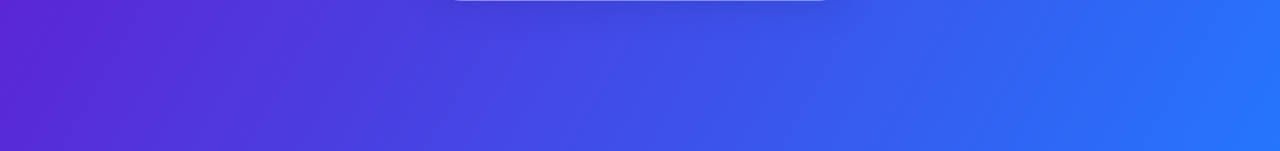
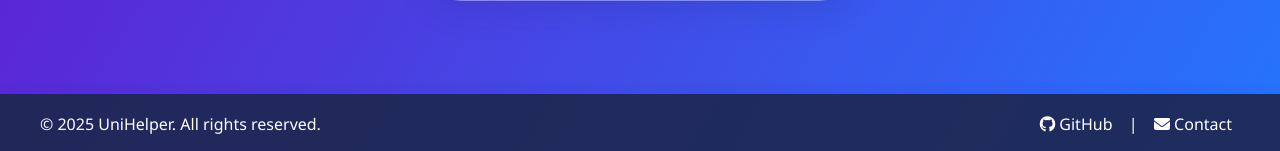
Before and after one commit to Navindu2k21/UniHelper, a PHP site: page /profile.php in a window 1280 px wide. Shown: the part 649-800 px from the top of the page. Run offline with PHP 8.4, Linux system fonts and the light colour scheme; the visitor is signed in with stand-in values (Sample User, id 1); data that the repository does not hold is empty; some libraries are stand-ins or nearby versions.

Commit message:
add footer

```diff
--- a/includes/footer.php
+++ b/includes/footer.php
@@ -1,25 +1,50 @@
-<head>
+<footer class="footer">
+  <div class="footer-content">
+    <span>&copy; <?php echo date('Y'); ?> UniHelper. All rights reserved.</span>
+    <span class="footer-links">
+      <a href="https://github.com/Navindu2k21/UniHelper" target="_blank"><i class="fab fa-github"></i> GitHub</a>
+      &nbsp;|&nbsp;
+            <a href="mailto:navindualahakoon3@gmail.com"><i class="fa fa-envelope"></i> Contact</a>
+    </span>
+  </div>
+</footer>
 <style>
 .footer {
+  width: 100%;
+  background: rgba(30, 40, 80, 0.92);
+  color: #fff;
+  padding: 1.2rem 0 1rem 0;
   position: fixed;
   left: 0;
   bottom: 0;
-   width: 100%;
-   color: white;
-   text-align: center;
-   background-color: rgba(0, 0, 0, 0.4);
+  z-index: 100;
+  box-shadow: 0 -2px 12px rgba(31,38,135,0.10);
 }
-
+.footer-content {
+  max-width: 1200px;
+  margin: 0 auto;
+  display: flex;
+  flex-wrap: wrap;
+  justify-content: space-between;
+  align-items: center;
+  padding: 0 2rem;
+  font-size: 1rem;
+}
+.footer-links a {
+  color: #fff;
+  text-decoration: none;
+  margin: 0 0.5rem;
+  transition: color 0.2s;
+}
+.footer-links a:hover {
+  color: #48cfad;
+}
+@media (max-width: 600px) {
+  .footer-content {
+    flex-direction: column;
+    gap: 0.5rem;
+    padding: 0 1rem;
+    font-size: 0.95rem;
+  }
+}
 </style>
-</head>
-
-
-
-<br><br><br>
-<footer class="footer text-centera no-print">
-
-    <strong>Copyright &copy; 2024 <a href="#"></a>.</strong> All rights
-    reserved.
-    <br>
-    Created by Navindu Alahakoon
-</footer>
--- a/index.php
+++ b/index.php
@@ -792,4 +792,6 @@ $is_logged_in = isset($_SESSION['user_id']);
     });
     </script>
 </body>
+</body>
+<?php include 'includes/footer.php'; ?>
 </html>
--- a/profile.php
+++ b/profile.php
@@ -211,4 +211,6 @@ function saveProfile(e) {
 }
 </script>
 </body>
+</body>
+<?php include 'includes/footer.php'; ?>
 </html>
```
Also changed, not shown: README.md. Lines whose indentation alone changed are shown as unchanged.
